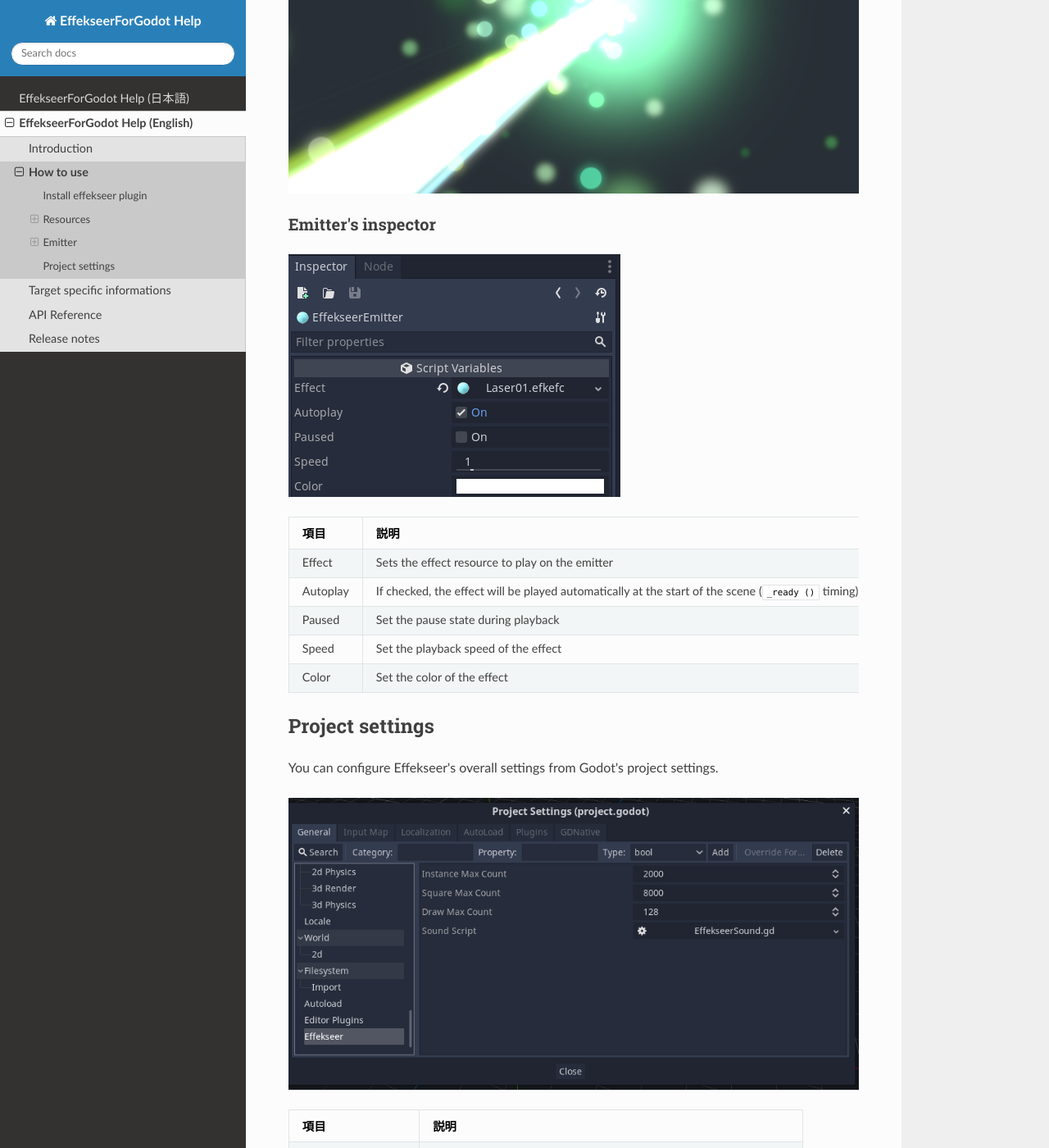
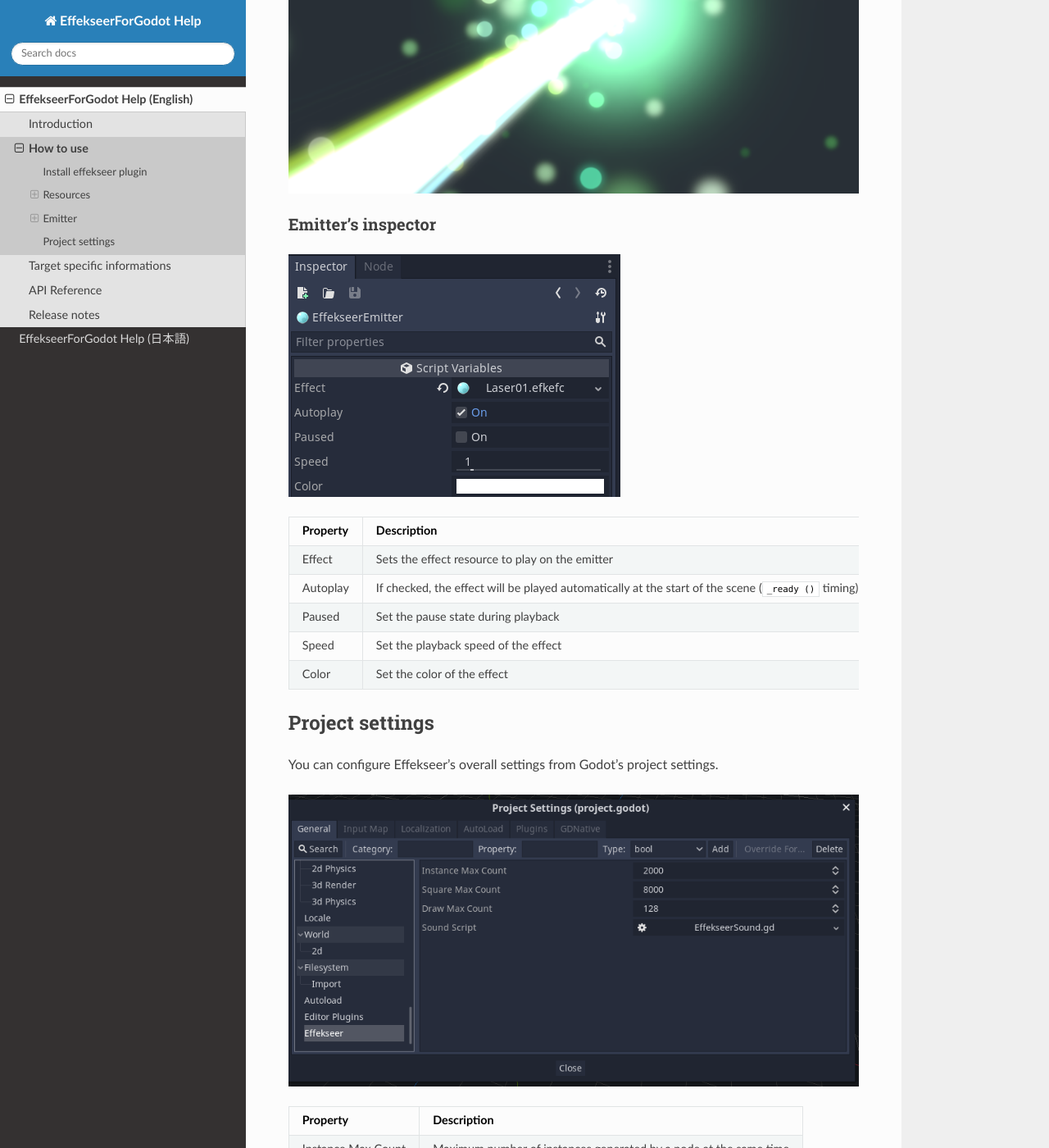
Before and after one commit to effekseer/EffekseerForGodot3, a Sphinx documentation site: the page built from Docs/source/en/how-to-use.md, in a window 1280 px wide and 1400 px high, scrolled down 4806 px. Shown: the whole window at 82% size. Built offline with Sphinx 7.4.7 and the Read the Docs theme 2.0.0, drawn with Linux system fonts in a browser that asks for light colours.

Commit message:
Fix docs

```diff
--- a/Docs/source/conf.py
+++ b/Docs/source/conf.py
@@ -66,7 +66,7 @@
 #
 # This is also used if you do content translation via gettext catalogs.
 # Usually you set "language" from the command line for these cases.
-language = u'ja'
+language = u'en'
 
 # List of patterns, relative to source directory, that match files and
 # directories to ignore when looking for source files.
--- a/Docs/source/en/how-to-use.md
+++ b/Docs/source/en/how-to-use.md
@@ -55,7 +55,7 @@
 
 ![](../img/Godot_emitter_inspector.png)
 
-| 項目     | 説明                                         |
+| Property | Description                                 |
 |----------|---------------------------------------------|
 | Effect   | Sets the effect resource to play on the emitter |
 | Autoplay | If checked, the effect will be played automatically at the start of the scene (`_ready ()` timing) |
@@ -69,7 +69,7 @@
 
 ![](../img/Godot_project_settings.png)
 
-| 項目               | 説明                    |
+| Property           | Description            |
 |--------------------|------------------------|
 | Instance Max Count | Maximum number of instances generated by a node at the same time |
 | Square Max Count   | Maximum number of rectangles used for drawing at the same time |
--- a/Docs/source/index.rst
+++ b/Docs/source/index.rst
@@ -5,5 +5,5 @@
 .. toctree::
    :maxdepth: 1
 
+   /en/index
    /ja/index
-   /en/index
```
